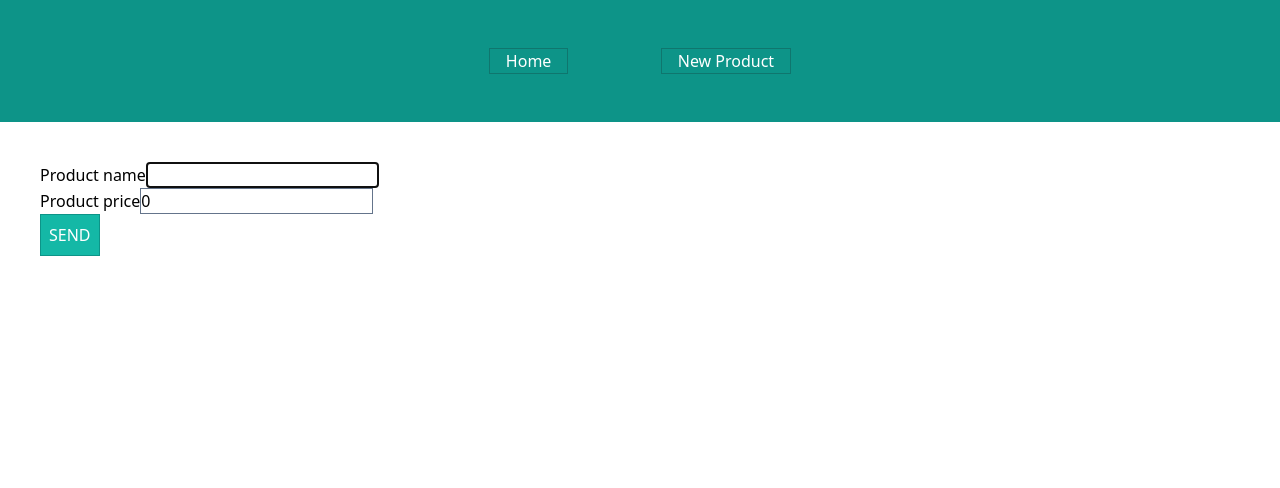
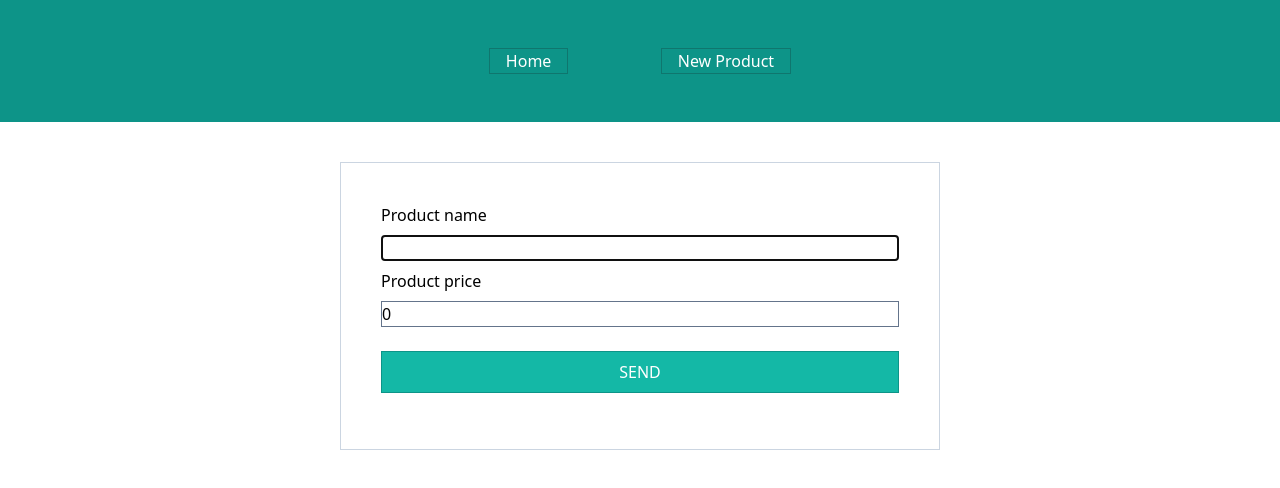
Before and after one commit to JMcode97/pokedex, a React (Create React App) app in the folder client/: page /new-product in a window 1280 px wide. Shown: the top 488 px of the page. Built offline with nearby package versions, Linux system fonts and the light colour scheme.

Commit message:
Create ProductCard(comp & type) and use toastify

```diff
--- a/client/src/index.tsx
+++ b/client/src/index.tsx
@@ -1,11 +1,14 @@
 import React from 'react';
 import ReactDOM from 'react-dom/client';
 import { BrowserRouter, Routes, Route } from 'react-router-dom';
-import './index.css';
+import { ToastContainer } from 'react-toastify';
 import reportWebVitals from './reportWebVitals';
 import MainComponent from './resources/components/MainComponent';
 import NewProduct from './resources/pages/Products/NewProduct';
 import ProductsList from './resources/pages/Products/ProductsList';
+import './index.css';
+import 'react-toastify/dist/ReactToastify.css';
+import ProductCard from './resources/components/ProductCard';
 
 const root = ReactDOM.createRoot(
   document.getElementById('root') as HTMLElement
@@ -14,6 +17,7 @@ root.render(
   <React.StrictMode>
     <BrowserRouter>
     <MainComponent>
+    <ToastContainer />
     <Routes>
       <Route path='/' element={<ProductsList />}></Route>
       <Route path='/new-product' element={<NewProduct />}></Route>
--- /dev/null
+++ b/client/src/resources/components/ProductCard.tsx
@@ -0,0 +1,28 @@
+import { ProductsCard } from "../types";
+
+export default function ProductCard ({ title, price, img }: ProductsCard) {
+    return (
+        <>
+            <div
+            className="w-full flex flex-col border border-slate-200" >
+            <img
+            src={img} />
+            <div
+            className="flex justify-between mx-3" >
+            <h1
+            className="text-center text-2xl uppercase" >
+            { title.substring(0, 10) + '...' }
+            </h1>
+            <span
+            className="text-2xl" >
+            { price }
+            </span>
+            </div>
+            <button
+            className="m-3 p-2 text-slate-200 bg-teal-500 border border-slate-200">
+            ADD TO CART
+            </button>
+            </div>
+        </>
+    )
+}
--- a/client/src/resources/pages/Products/NewProduct.tsx
+++ b/client/src/resources/pages/Products/NewProduct.tsx
@@ -1,8 +1,13 @@
 import axios from 'axios';
 import React, { ChangeEvent, FormEvent, useState } from 'react';
+import { useNavigate } from 'react-router-dom';
+
+import { toast } from 'react-toastify';
 import { Products } from '../../types';
 
 export default function NewProduct () {
+
+    const navigate = useNavigate();
 
     const api = 'http://localhost:8080';
 
@@ -16,17 +21,25 @@ export default function NewProduct () {
         setForm({...Form, [name]: value});
     }
 
-    const handleSubmit = (e: FormEvent<HTMLFormElement>) => {
-        console.log(Form);
-        axios.post(api + '/products', Form);
+    const handleSubmit = async (e: FormEvent<HTMLFormElement>) => {
+        e.preventDefault();
+        await axios.post(api + '/products', Form)
+        toast.success('New product created successfully');
+        setForm({
+            title: '',
+            price: 0,
+        })
     }
 
     return (
         <>
+        <div
+        className='p-10' >
         <form
             onSubmit={handleSubmit}
-            className='flex-col p-10' >
-                <div>
+            className='flex flex-col p-10 mx-auto w-1/2 border border-slate-300' >
+            <div
+            className='flex flex-col mx-auto w-full' >
             <label>
             Product name
             </label>
@@ -35,11 +48,12 @@ export default function NewProduct () {
             type='text'
             name='title'
             value={Form.title}
-                className='border border-slate-500'
+            className='my-2 border border-slate-500'
             onChange={handleForm} />
             </div>
 
-                <div>
+            <div
+            className='flex flex-col mx-auto w-full' >
             <label>
             Product price
             </label>
@@ -47,16 +61,17 @@ export default function NewProduct () {
             type='number'
             name='price'
             value={Form.price}
-                className='border border-slate-500'
+            className='my-2 border border-slate-500'
             onChange={handleForm} />
             </div>
 
             <button
             type='submit'
-                className='border border-teal-600 bg-teal-500 p-2 text-white' >
+            className='m-4 mx-auto w-full border border-teal-600 bg-teal-500 p-2 text-white' >
             SEND
             </button>
             </form>
+        </div>
         </>
     )
 }
--- a/client/src/resources/pages/Products/ProductsList.tsx
+++ b/client/src/resources/pages/Products/ProductsList.tsx
@@ -1,5 +1,6 @@
 import axios from 'axios';
 import { useEffect, useState } from 'react';
+import ProductCard from '../../components/ProductCard';
 import { Products } from '../../types';
 
 export default function ProductsList () {
@@ -19,24 +20,33 @@ export default function ProductsList () {
 
     return (
         <>
+        <div
+        className='w-full p-10' >
+        <div>
         <h1
-            className='font-mono text-3xl text-red-500' >
+        className='mb-5 font-mono text-3xl text-red-500 text-center' >
         Products list
         </h1>
-            <ul>
+        <ul
+        className='grid gap-5 sm:grid-cols-2 md:grid-cols-3 lg:grid-cols-4' >
         {
             ProductsList.map(item => {
                 return (
-                        <>
-                            <li
-                            key={item._id} >
-                            {item.title}
+                    <li>
+                    <ProductCard
+                    key={item._id}
+                    img={'https://via.placeholder.com/450x300'}
+                    title={item.title}
+                    price={item.price}
+                    />
                     </li>
-                        </>
                 )
             })
         }
         </ul>
+        </div>
+        </div>
+
 
         </>
     )
--- a/client/src/resources/types.ts
+++ b/client/src/resources/types.ts
@@ -7,3 +7,9 @@ export interface Products {
     createdAt?: DateTime,
     updatedAt?: DateTime,
 }
+
+export interface ProductsCard {
+    title: string,
+    price: number,
+    img: string,
+}
```
Lines whose indentation alone changed are shown as unchanged.
